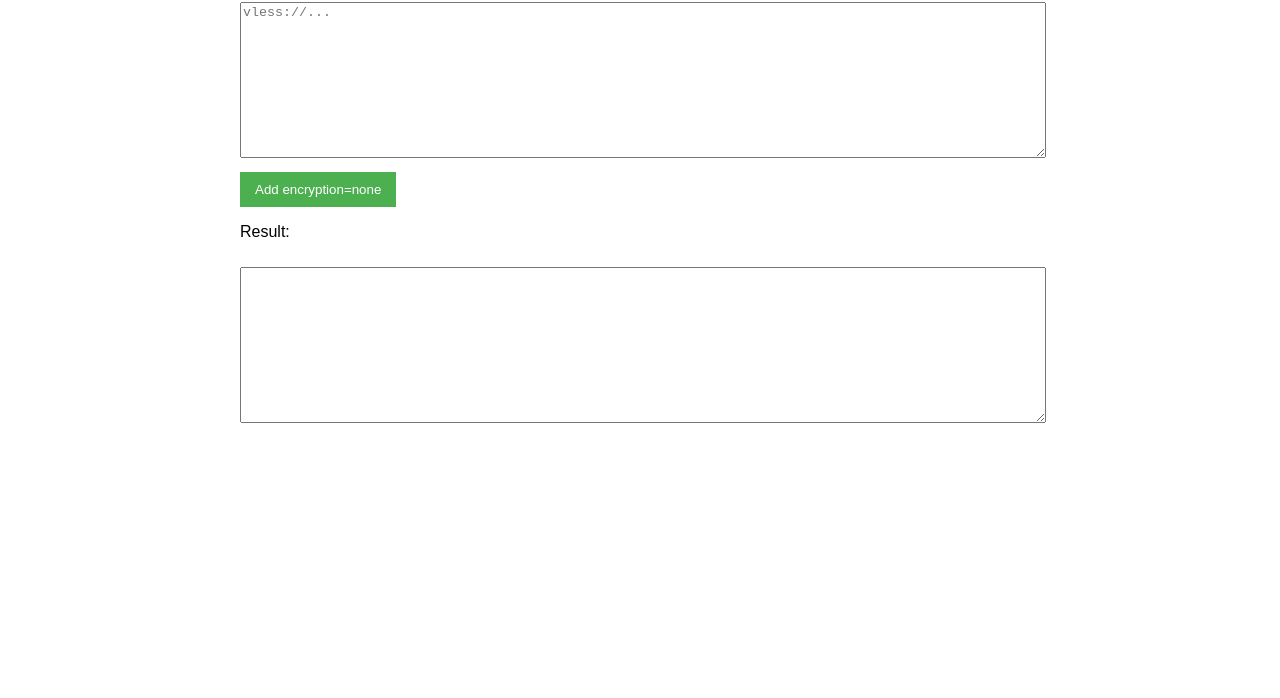
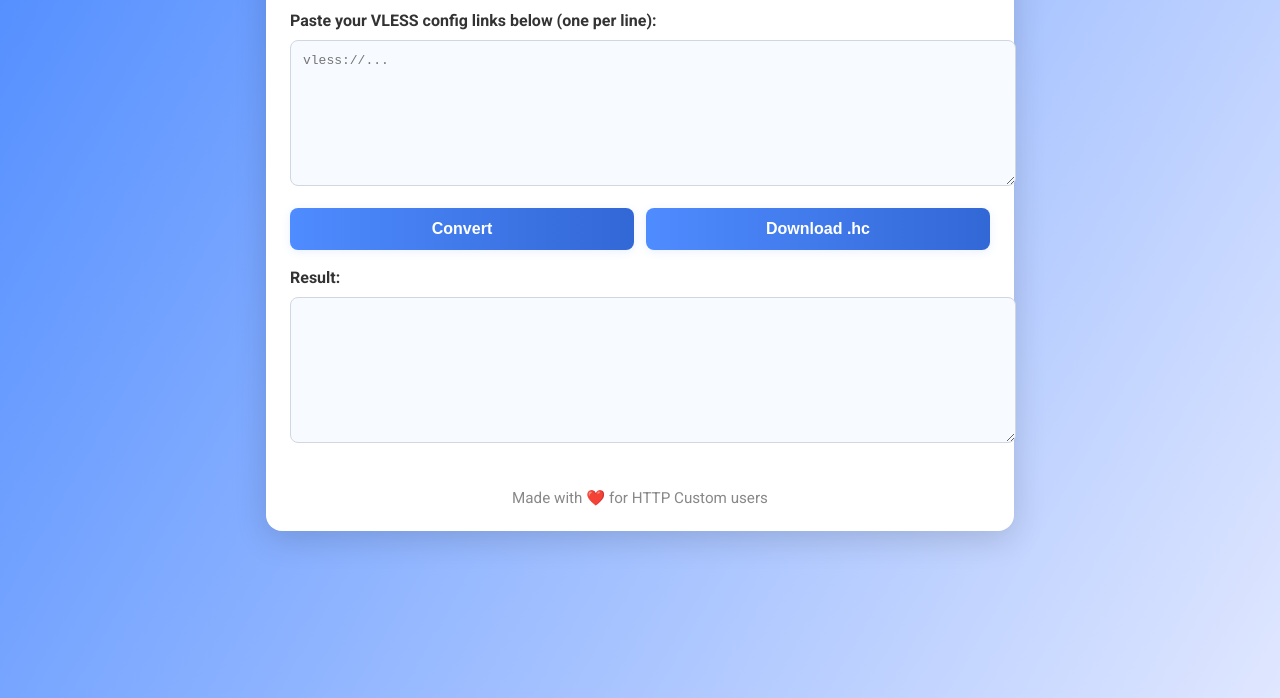
Before and after one commit to ATMShuvaNu/VLESS-CONVERTER, a plain HTML site: page index.html in a window 1280 px wide. Shown: the part 142-840 px from the top of the page. Before the commit the page ends 800 px from the top, so only its background shows below. Drawn offline with Linux system fonts and the light colour scheme.

Commit message:
Update index.html

```diff
--- a/index.html
+++ b/index.html
@@ -2,59 +2,127 @@
 <html>
 <head>
     <title>VLESS Config Editor</title>
+    <link href="https://fonts.googleapis.com/css?family=Roboto:400,700&display=swap" rel="stylesheet">
     <style>
         body {
-            font-family: Arial, sans-serif;
-            max-width: 800px;
-            margin: 0 auto;
-            padding: 20px;
+            font-family: 'Roboto', Arial, sans-serif;
+            background: linear-gradient(120deg, #4f8cff 0%, #e0e7ff 100%);
+            min-height: 100vh;
+            margin: 0;
+            padding: 0;
+        }
+        .container {
+            background: #fff;
+            box-shadow: 0 8px 32px rgba(0,0,0,0.15);
+            border-radius: 16px;
+            max-width: 700px;
+            margin: 40px auto;
+            padding: 32px 24px 24px 24px;
+            /* Animation */
+            opacity: 0;
+            transform: translateY(40px);
+            animation: fadeInUp 1s cubic-bezier(.23,1.01,.32,1) forwards;
+        }
+        @keyframes fadeInUp {
+            to {
+                opacity: 1;
+                transform: translateY(0);
+            }
+        }
+        h1 {
+            text-align: center;
+            color: #3267d6;
+            font-weight: 700;
+            letter-spacing: 1px;
+        }
+        label {
+            font-weight: 700;
+            color: #333;
         }
         textarea {
             width: 100%;
-            height: 150px;
-            margin: 10px 0;
+            height: 120px;
+            border-radius: 8px;
+            border: 1px solid #d0d7e2;
+            padding: 12px;
+            font-size: 1em;
+            margin: 10px 0 18px 0;
+            background: #f7faff;
+            transition: border 0.2s, box-shadow 0.3s;
+        }
+        textarea:focus {
+            border: 1.5px solid #4f8cff;
+            outline: none;
+            box-shadow: 0 0 8px #4f8cff44;
+        }
+        .highlight {
+            animation: highlightFade 1.2s;
+        }
+        @keyframes highlightFade {
+            0% { box-shadow: 0 0 16px 4px #4f8cff77; }
+            80% { box-shadow: 0 0 0 0 #4f8cff00; }
+            100% { box-shadow: none; }
+        }
+        .btn-group {
+            display: flex;
+            gap: 12px;
+            margin-bottom: 18px;
         }
         button {
-            padding: 10px 15px;
-            background: #4CAF50;
+            flex: 1;
+            padding: 12px 0;
+            background: linear-gradient(90deg, #4f8cff, #3267d6);
             color: white;
             border: none;
+            border-radius: 8px;
+            font-size: 1em;
+            font-weight: 700;
             cursor: pointer;
+            transition: background 0.2s, transform 0.1s;
+            box-shadow: 0 2px 8px #4f8cff22;
+        }
+        button:active {
+            transform: scale(0.96);
+            background: linear-gradient(90deg, #3267d6, #4f8cff);
         }
         button:hover {
-            background: #45a049;
+            background: linear-gradient(90deg, #3267d6, #4f8cff);
+        }
+        .footer {
+            text-align: center;
+            color: #888;
+            margin-top: 24px;
+            font-size: 0.95em;
         }
     </style>
 </head>
 <body>
-    <h1>VLESS Config Editor</h1>
-    <p>Paste your VLESS config links below (one per line)</p>
-
-    <textarea id="inputConfig" placeholder="vless://..."></textarea>
-    <button onclick="addEncryption()">Add encryption=none</button>
-    <p>Result:</p>
-    <textarea id="outputConfig" readonly></textarea>
-
+    <div class="container">
+        <h1>VLESS Config Editor</h1>
+        <label for="inputConfig">Paste your VLESS config links below (one per line):</label>
+        <textarea id="inputConfig" placeholder="vless://..."></textarea>
+        <div class="btn-group">
+            <button onclick="addEncryption()">Convert</button>
+            <button onclick="downloadHC()">Download .hc</button>
+        </div>
+        <label for="outputConfig">Result:</label>
+        <textarea id="outputConfig" readonly></textarea>
+        <div class="footer">Made with ❤️ for HTTP Custom users</div>
+    </div>
     <script>
         function addEncryption() {
             const input = document.getElementById('inputConfig').value.trim();
             const lines = input.split('\n');
             const results = [];
-
             for (let line of lines) {
                 if (line.trim() === '') continue;
-
-                // Check if it's a VLESS config
                 if (line.startsWith('vless://')) {
-                    // Check if it already has encryption=none
                     if (line.includes('encryption=none')) {
                         results.push(line);
                     } else {
-                        // Add encryption=none after security=none if present
                         if (line.includes('security=none')) {
                             line = line.replace('security=none', 'security=none&encryption=none');
                         } else {
-                            // If no security parameter, add both after the first ?
                             const [base, query] = line.split('?');
                             if (query) {
                                 line = `${base}?security=none&encryption=none&${query}`;
@@ -68,8 +136,29 @@
                     results.push(line + ' (Not a VLESS config)');
                 }
             }
+            const outputArea = document.getElementById('outputConfig');
+            outputArea.value = results.join('\n');
+            // Animation for highlight
+            outputArea.classList.remove('highlight');
+            void outputArea.offsetWidth; // reflow hack to restart animation
+            outputArea.classList.add('highlight');
+        }
 
-            document.getElementById('outputConfig').value = results.join('\n');
+        function downloadHC() {
+            const output = document.getElementById('outputConfig').value;
+            if (!output.trim()) {
+                alert('Please convert your configs first!');
+                return;
+            }
+            const blob = new Blob([output], { type: 'text/plain' });
+            const url = URL.createObjectURL(blob);
+            const a = document.createElement('a');
+            a.href = url;
+            a.download = 'vless-config.hc';
+            document.body.appendChild(a);
+            a.click();
+            document.body.removeChild(a);
+            URL.revokeObjectURL(url);
         }
     </script>
 </body>
```
